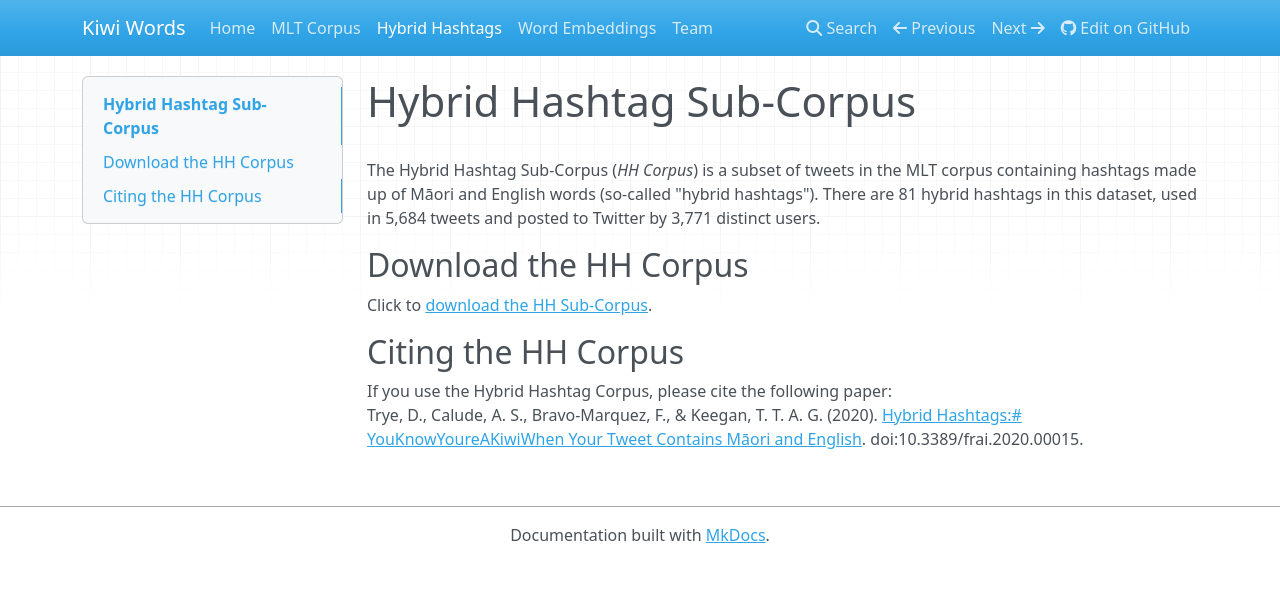
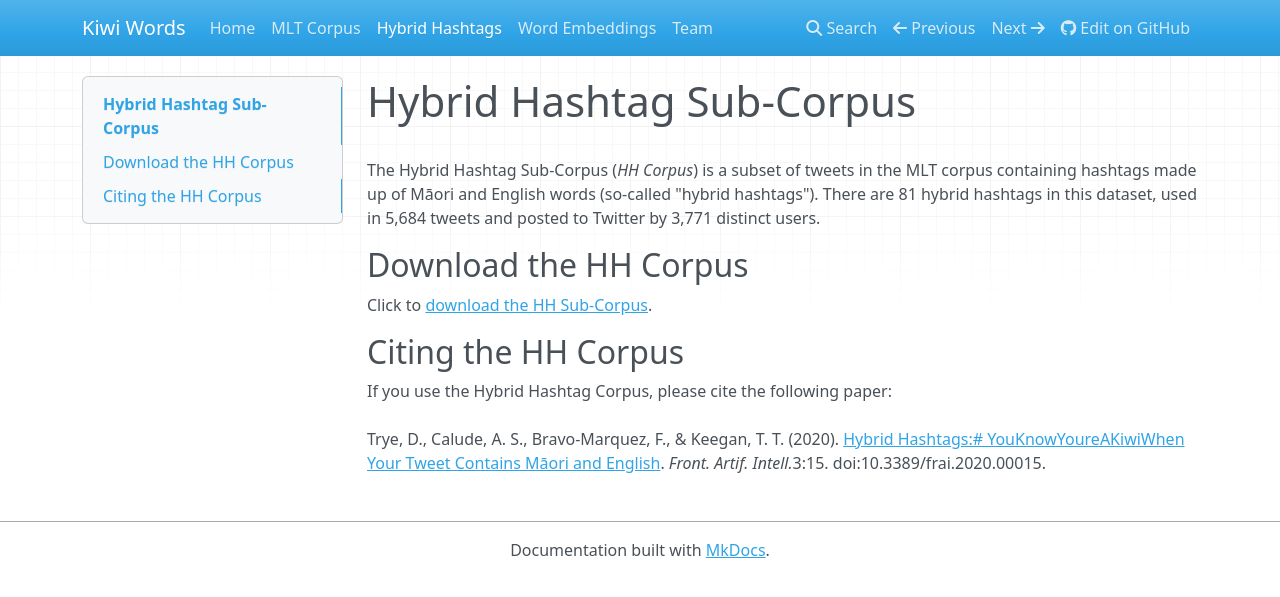
Before and after one commit to Waikato/kiwiwords, an MkDocs documentation site: the page built from docs/hh_corpus.md, in a window 1280 px wide. Shown: the top 597 px of the page. Built offline with MkDocs 1.6.1, drawn with Linux system fonts in a browser that asks for light colours; nearby versions of some CDN libraries; old or Windows-style settings are respelled for this version of MkDocs.

Commit message:
Update hh_corpus.md

```diff
--- a/docs/hh_corpus.md
+++ b/docs/hh_corpus.md
@@ -7,5 +7,5 @@ The Hybrid Hashtag Sub-Corpus (<i>HH Corpus</i>) is a subset of tweets in the ML
 Click to <a href="../pics/hh_corpus.xlsx">download the HH Sub-Corpus</a>.
 
 ## Citing the HH Corpus
-If you use the Hybrid Hashtag Corpus, please cite the following paper: <br>
-Trye, D., Calude, A. S., Bravo-Marquez, F., & Keegan, T. T. A. G. (2020). [Hybrid Hashtags:# YouKnowYoureAKiwiWhen Your Tweet Contains Māori and English](https://www.frontiersin.org/articles/10.3389/frai.2020.00015/full). doi:10.3389/frai.2020.00015.
+If you use the Hybrid Hashtag Corpus, please cite the following paper: <br><br>
+Trye, D., Calude, A. S., Bravo-Marquez, F., & Keegan, T. T. (2020). [Hybrid Hashtags:# YouKnowYoureAKiwiWhen Your Tweet Contains Māori and English](https://www.frontiersin.org/articles/10.3389/frai.2020.00015/full). <i>Front. Artif. Intell.</i>3:15. doi:10.3389/frai.2020.00015.
```
